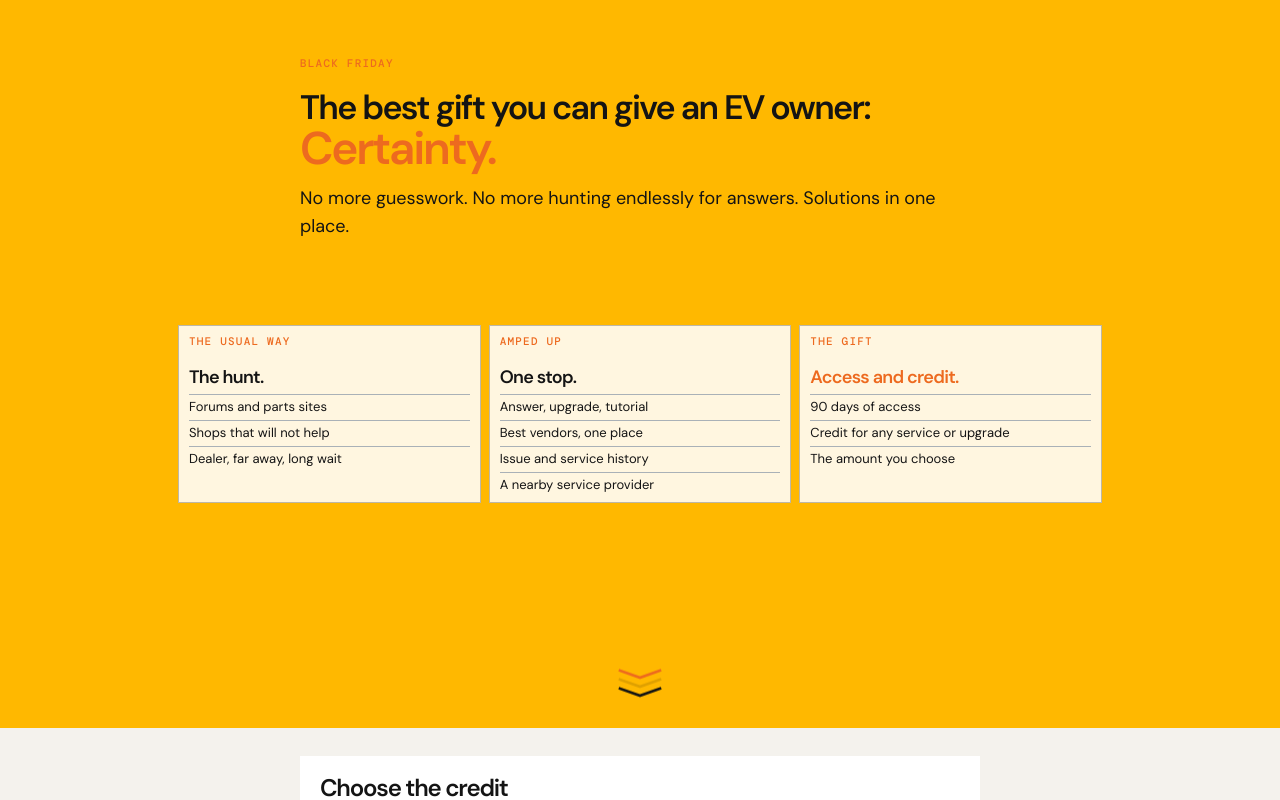
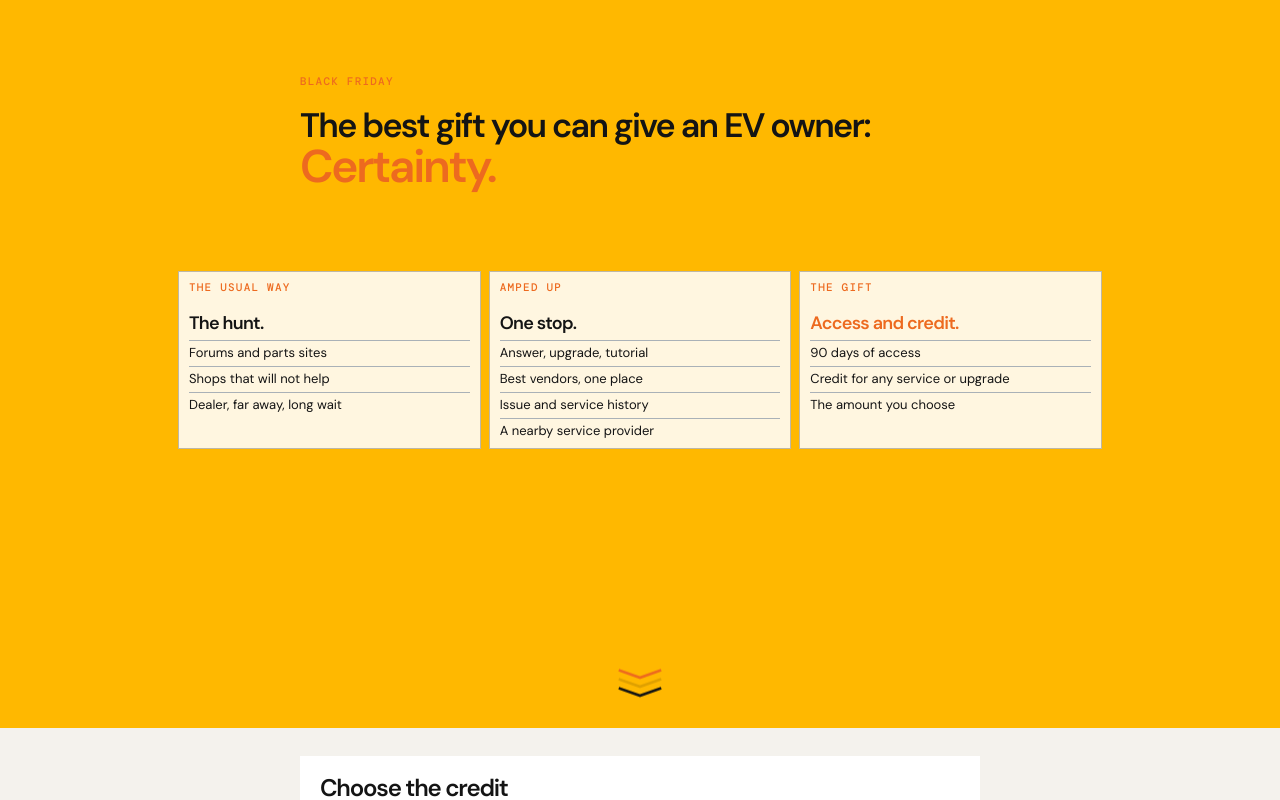
Before and after one commit to erichester76/volt-yard, a Next.js app: page /black-friday in a window 1280 px wide. Shown: the top 800 px of the page. Built offline with nearby package versions, Linux system fonts and the light colour scheme; no server answers; the database is empty; a web font is replaced by a local one.

Commit message:
style: drop the redundant gift subtext

```diff
--- a/app/black-friday/page.tsx
+++ b/app/black-friday/page.tsx
@@ -61,7 +61,6 @@ export default function BlackFridayPage() {
       <div>
         <p className="eyebrow">Black Friday</p>
         <h1 className="heading-primary">The best gift you can give an EV owner: <span className="gift-offer-certainty" aria-live="polite">{giftWords[wordIndex]}.</span></h1>
-        <p className="intro">No more guesswork. No more hunting endlessly for answers. Solutions in one place.</p>
       </div>
     </div>
     <div className="gift-compare wrap">
```
